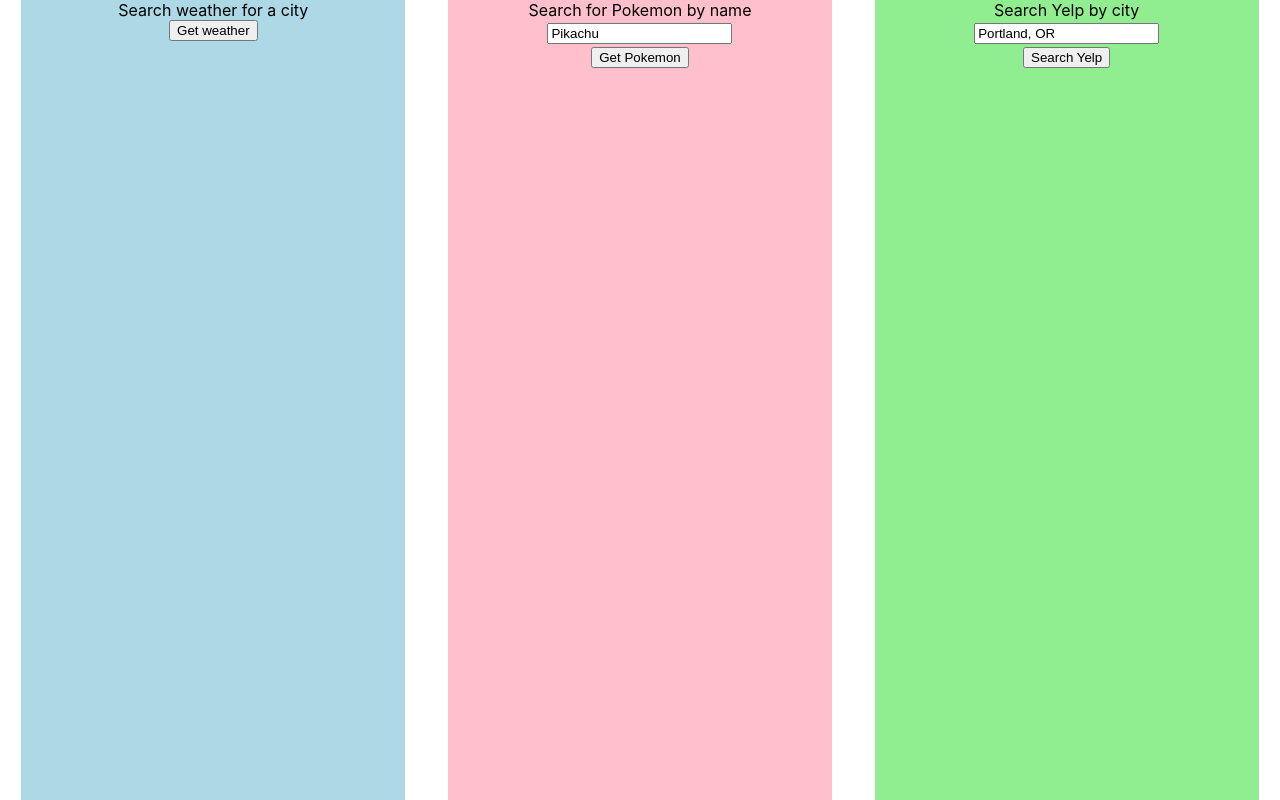
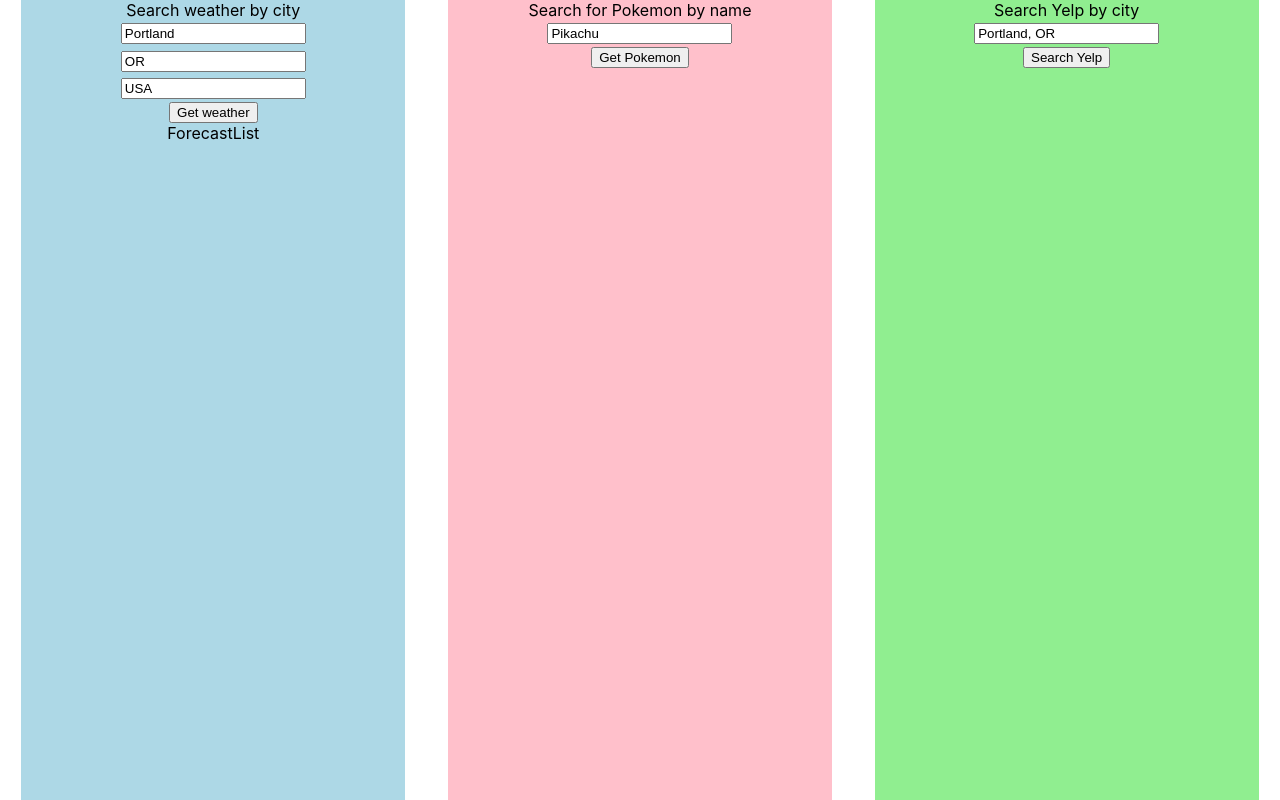
Before and after one commit to oliviaamiller/half-baked-api-proxy, a React (Create React App) app: page / in a window 1280 px wide. Built offline with nearby package versions, Linux system fonts and the light colour scheme.

Commit message:
added weather form

```diff
--- a/src/WeatherSearch.js
+++ b/src/WeatherSearch.js
@@ -11,27 +11,43 @@
   const [state, setState] = useState('OR');
   const [country, setCountry] = useState('USA');
 
+  function parseTime(dt) {
+    return new Date(dt * 1000).toUTCString();
+  }
 
 
   async function handleWeatherSubmit(e) {
     e.preventDefault();
 
-        // set the loading state to true
-        // use fetch to make a request to your netlify weather function. Be sure to pass the location as a query param in the URL
+    // set the loading state to true
+    setLoadingState(true);
 
+    // use fetch to make a request to your netlify weather function. Be sure to pass the location as a query param in the URL
+    const response = await fetch(`/.netlify/functions/weather?city=${city}&state=${state}&country=${country}`);
 
-        // put the jsonified data in state and set the loading state to false
+    const json = await response.json();
+
+    // put the jsonified data in state and set the loading state to false
+    setForecasts(json);
+    setLoadingState(false);
   }
 
   return (
     <section className='weather'>
       {/* make the fetch on submit */}
-      <form>
-            Search weather for a city
+      <form onSubmit={handleWeatherSubmit}>
+            Search weather by city
         {/* add inputs/labels for city name, state, and country, using all the things we need with react forms. Don't forget to use the value property to sync these up with the default values in react state */}
+        <input required value={city} onChange={e => setCity(e.target.value)} />
+        <input required value={state} onChange={e => setState(e.target.value)} />
+        <input required value={country} onChange={e => setCountry(e.target.value)} />
+
         <button>Get weather</button>
       </form>
       {/* Make a ForecastList component to import and use here. Use a ternery to display a loading spinner (make a <Spinner /> component for this) if the data is still loading. */}
+      <div>
+        { loadingState ? <Spinner /> : <ForecastList forecasts={forecasts} />}
+      </div>
     </section>
   );
 
```
